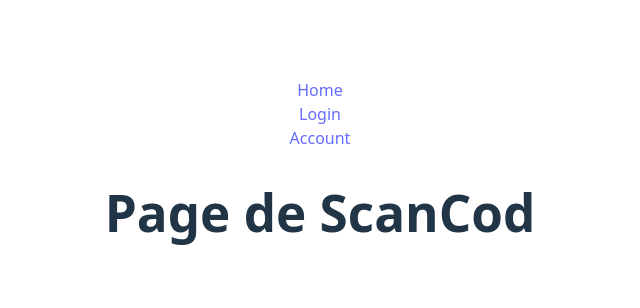
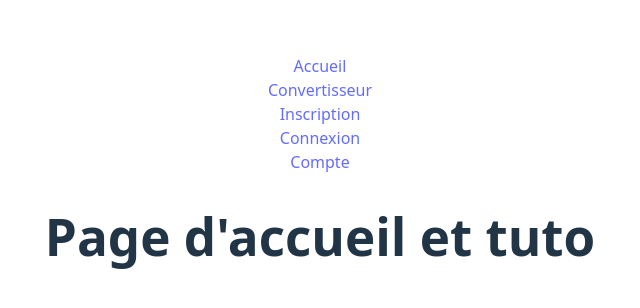
Before and after one commit to Decobolizator/frontend, a React app: page / in a window 1280 px wide. Shown: the part 224-532 px from the top of the page, without its empty margins (320-960 px from the left). Built offline with nearby package versions, Linux system fonts and the light colour scheme; no server answers; the HTML template or start-up script is replaced by a standard one.

Commit message:
chore(navigation): update des pages

```diff
--- a/package.json
+++ b/package.json
@@ -10,6 +10,7 @@
     "preview": "vite preview"
   },
   "dependencies": {
+    "antd": "^6.3.4",
     "axios": "^1.13.6",
     "react": "^19.2.0",
     "react-dom": "^19.2.0",
--- a/src/App.jsx
+++ b/src/App.jsx
@@ -2,24 +2,30 @@ import './App.css'
 // Import router
 import { BrowserRouter, Routes, Route, Link } from 'react-router-dom';
 // Import composants pages
-import Home from './pages/Home';
-import Login from './pages/Login';
-import Account from './pages/Account';
+import Accueil from './pages/Accueil';
+import Inscription from './pages/Inscription';
+import Compte from './pages/Compte';
+import Convertisseur from './pages/Convertisseur';
+import Connexion from './pages/Connexion';
 
 function App() {
   return (
     <BrowserRouter>
 
       <nav>
-            <Link to="/">Home</Link><br/>
-            <Link to="/login">Login</Link><br/>
-            <Link to="/account">Account</Link><br/>
+            <Link to="/">Accueil</Link><br/>
+            <Link to="/convertisseur">Convertisseur</Link><br/>
+            <Link to="/inscription">Inscription</Link><br/>
+            <Link to="/connexion">Connexion</Link><br/>
+            <Link to="/compte">Compte</Link><br/>
       </nav>
 
       <Routes>
-        <Route path="/" element={<Home/>}/>
-        <Route path="/login" element={<Login/>}/>
-        <Route path="/account" element={<Account/>}/>
+        <Route path="/" element={<Accueil/>}/>
+        <Route path="/convertisseur" element={<Convertisseur/>}/>
+        <Route path="/inscription" element={<Inscription/>}/>
+        <Route path="/connexion" element={<Connexion/>}/>
+        <Route path="/compte" element={<Compte/>}/>
       </Routes>
 
     </BrowserRouter>
--- a/src/pages/Home.jsx
+++ b/src/pages/Accueil.jsx
@@ -1,7 +1,7 @@
 import { useEffect, React } from "react"
 import instance from "../services/HttpClient"
 
-function Home() {
+function Accueil() {
   useEffect(() => {
     async function fetchData() {
       try {
@@ -17,9 +17,9 @@ function Home() {
 
     return (
         <>
-            <h1>Page de ScanCod</h1>
+            <h1>Page d'accueil et tuto</h1>
         </>
     )
 }
 
-export default Home
+export default Accueil
--- a/src/pages/Account.jsx
+++ b/src/pages/Compte.jsx
@@ -1,4 +1,4 @@
-function Account() {
+function Compte() {
     return (
         <>
             <h1>Page de compte de l'utilisateur</h1>
@@ -6,4 +6,4 @@ function Account() {
     )
 }
 
-export default Account
+export default Compte
--- a/src/pages/Login.jsx
+++ b/src/pages/Connexion.jsx
@@ -1,4 +1,4 @@
-function Login() {
+function Connexion() {
     return (
         <>
             <h1>Page de connexion</h1>
@@ -6,4 +6,4 @@ function Login() {
     )
 }
 
-export default Login
+export default Connexion
--- /dev/null
+++ b/src/pages/Convertisseur.jsx
@@ -0,0 +1,9 @@
+function Convertisseur() {
+    return (
+        <>
+            <h1>Page de convertisseur Decobolizator</h1>
+        </>
+    )
+}
+
+export default Convertisseur
--- /dev/null
+++ b/src/pages/Inscription.jsx
@@ -0,0 +1,9 @@
+function Inscription() {
+    return (
+        <>
+            <h1>Page d'inscription</h1>
+        </>
+    )
+}
+
+export default Inscription
```
Also changed, not shown: 1 other file (tests, documents, lock files or other folders).
